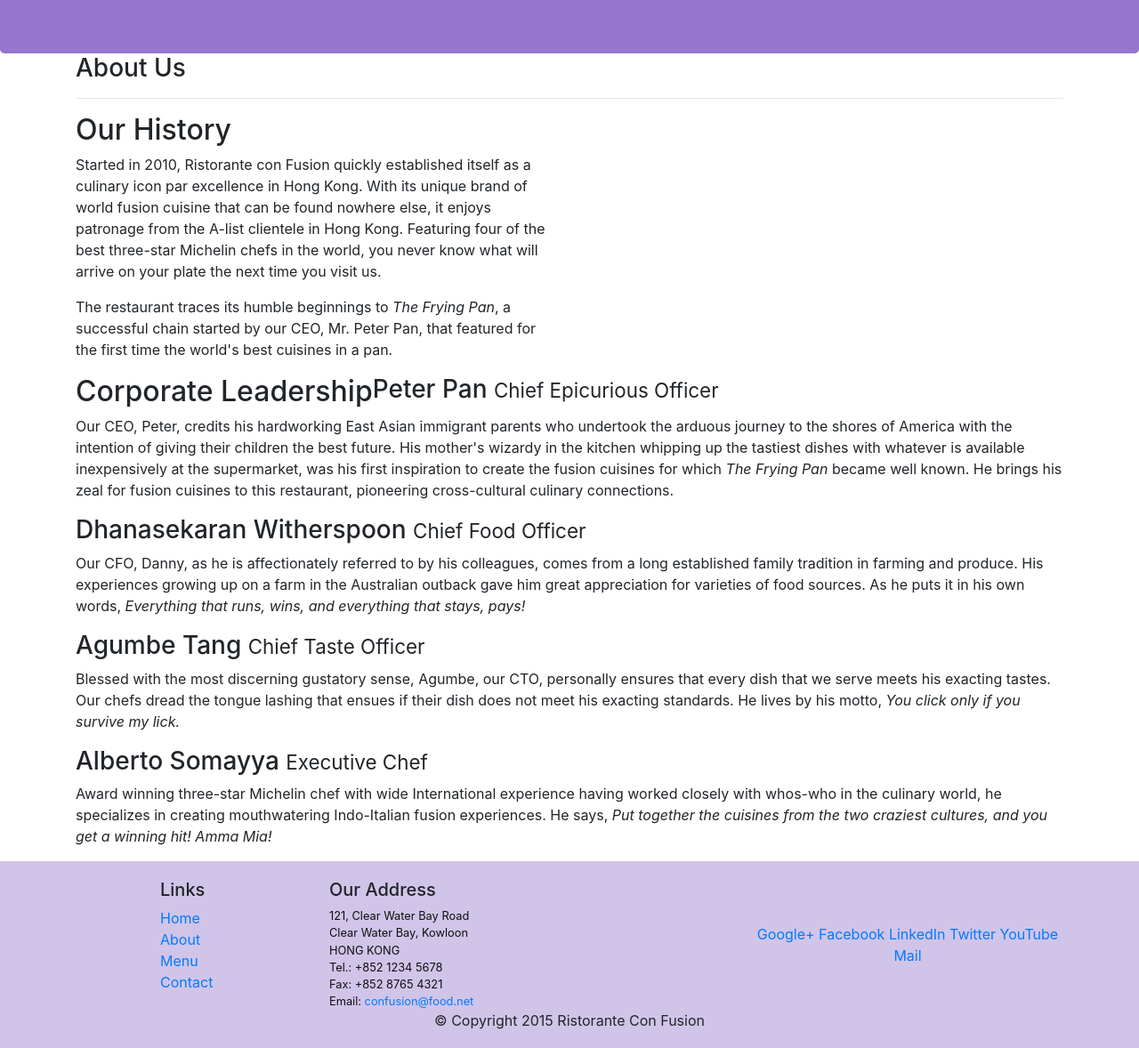
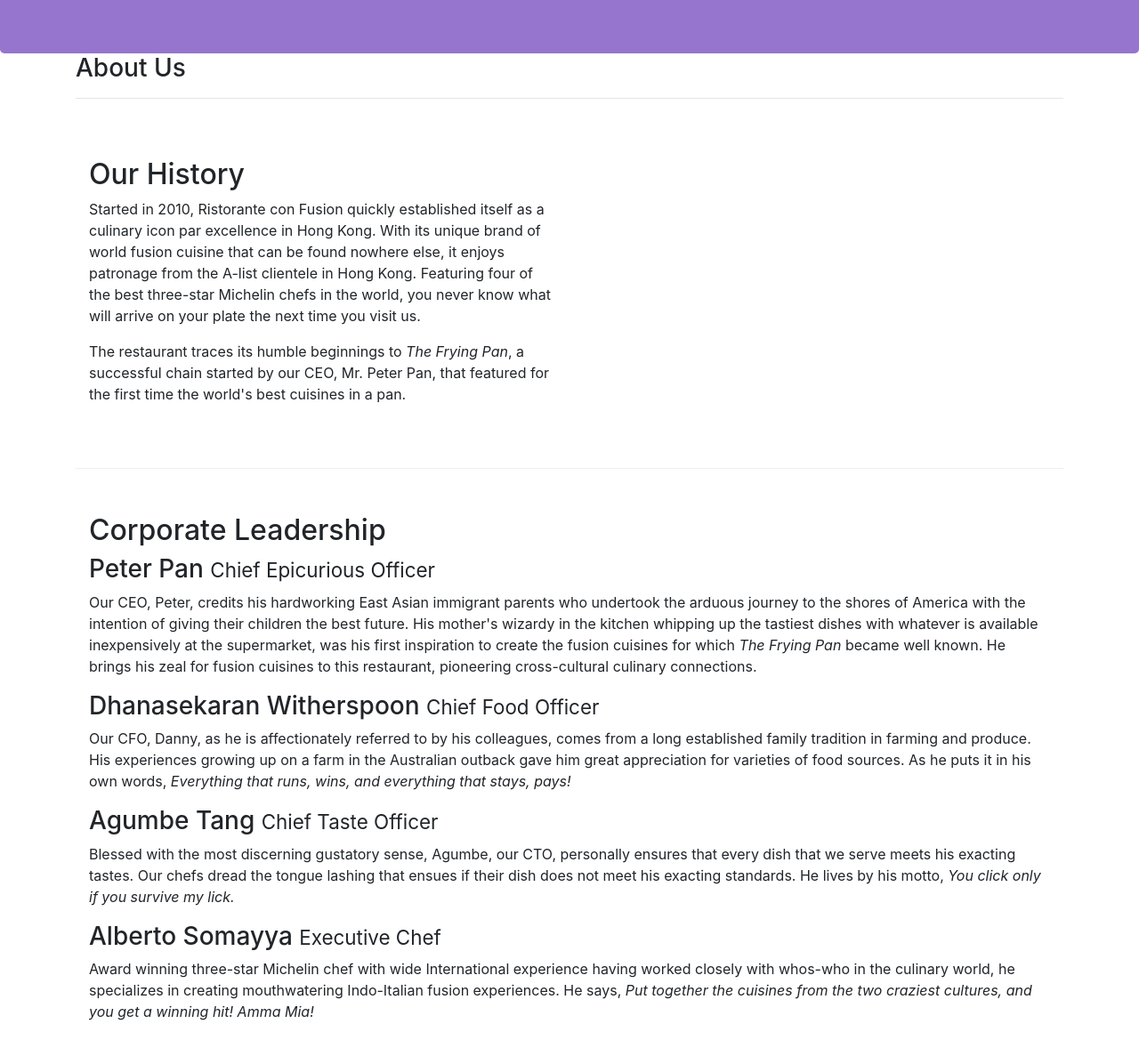
Before and after one commit to fxy1018/conFusionRestaurant, a website: page aboutus.html in a window 1280 px wide. Shown: the part 200-1378 px from the top of the page at 89% size. Drawn offline with nearby package versions, Linux system fonts and the light colour scheme; files that its build step writes are made by us from their sources.

Commit message:
Update aboutus.html

```diff
--- a/aboutus.html
+++ b/aboutus.html
@@ -11,7 +11,7 @@
 
     <!-- Bootstrap CSS -->
     <link rel="stylesheet" href="node_modules/bootstrap/dist/css/bootstrap.min.css">
-    <link rel="stylesheet" href="styles.css"
+    <link rel="stylesheet" href="css/styles.css"
 </head>
 
 <body>
@@ -37,7 +37,7 @@
             </div>
         </div>
 
-        <div class="row">
+        <div class="row row-content">
             <div class="col col-sm-6">
                 <h2>Our History</h2>
                 <p>Started in 2010, Ristorante con Fusion quickly established itself as a culinary icon par excellence in Hong Kong. With its unique brand of world fusion cuisine that can be found nowhere else, it enjoys patronage from the A-list clientele in Hong Kong.  Featuring four of the best three-star Michelin chefs in the world, you never know what will arrive on your plate the next time you visit us.</p>
@@ -48,8 +48,8 @@
         </div>
 
 
-        <div class="container">
-            <div class="row">
+        <div class="row row-content">
+            <div class="col">
                 <h2>Corporate Leadership</h2>
                 <h3>Peter Pan <small>Chief Epicurious Officer</small></h3>
                 <p class="hidden-xs-down">Our CEO, Peter, credits his hardworking East Asian immigrant parents who undertook the arduous journey to the shores of America with the intention of giving their children the best future. His mother's wizardy in the kitchen whipping up the tastiest dishes with whatever is available inexpensively at the supermarket, was his first inspiration to create the fusion cuisines for which <em>The Frying Pan</em> became well known. He brings his zeal for fusion cuisines to this restaurant, pioneering cross-cultural culinary connections.</p>
```
